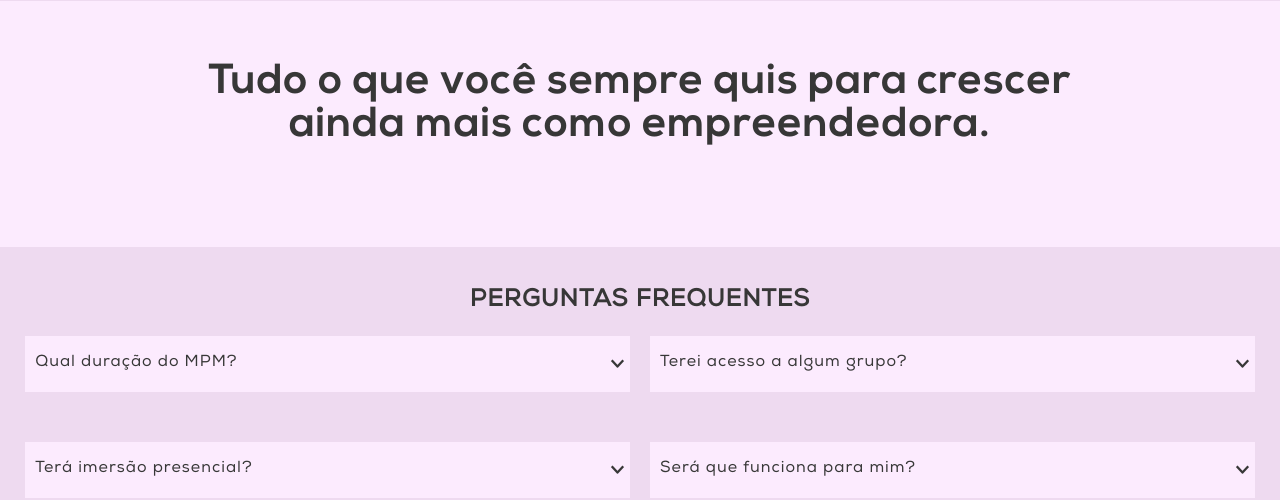
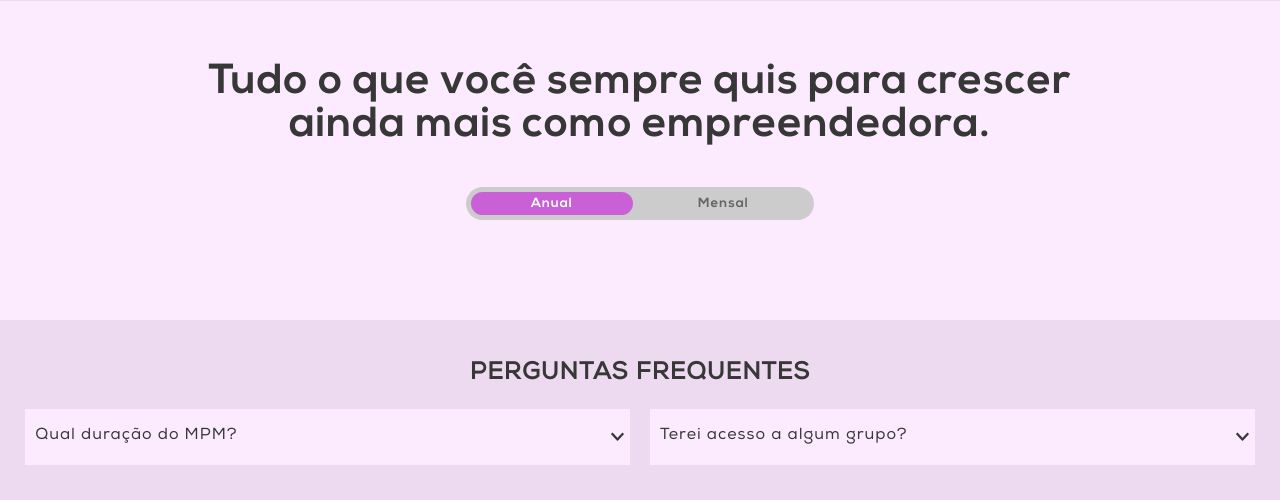
Before and after one commit to Rubens-Rodrigues/Planos-mpm, a Django app: page / in a window 1280 px wide. Shown: the part 2703-3203 px from the top of the page. Run offline with Django 5.2, Linux system fonts and the light colour scheme; data that the repository does not hold is empty.

Commit message:
criação planos anual/mensal

```diff
--- a/static/css/style.css
+++ b/static/css/style.css
@@ -300,6 +300,7 @@ body {
   transform: rotate(180deg);
 }
 
+/* Css planos */
 .planos {
   background-color: #FCEBFE;
   text-align: center;
@@ -313,10 +314,17 @@ body {
 
 .planos-content {
   width: 100%;
+}
+
+.plano-anual, .plano-mensal {
   display: flex;
+  flex-wrap: wrap;
   justify-content: center;
-  flex-wrap: wrap;
   gap: 40px;
+}
+
+.plano-anual {
+  display: flex;
 }
 
 .plano {
@@ -329,12 +337,31 @@ body {
   background-color: #eedaf0;
   border-radius: 20px 20px 8px 8px;
   padding: 80px 10px;
-  border-top: 10px solid #874491;
+  border-top: 10px solid #ca60d6;
   box-shadow: 0 0 10px 0;
 }
 
-.plano1 {
-  border-top: 10px solid #ca60d6;
+.btn-planos-content {
+  background-color: #ccc;
+  padding: 5px;
+  border-radius: 20px;
+}
+
+.btn-planos-content  .btn {
+  background-color: #ccc;
+  border: none;
+  border-radius: 20px;
+  font-family: "NexaBold";
+  letter-spacing: 1px;
+  color: #666;
+  padding: 5px 60px;
+  cursor: pointer;
+  outline: none;
+}
+
+.btn-planos-content  .btn.selected {
+  background-color: #ca60d6;
+  color: #fff;
 }
 
 .plano h2 {
--- a/static/js/script.js
+++ b/static/js/script.js
@@ -17,15 +17,41 @@ document.addEventListener("DOMContentLoaded", function () {
 	});
 });
 
+// script da alternância dos planos anual e mensal
+document.addEventListener('DOMContentLoaded', function () {
+	const btnAnual = document.getElementById('btn-anual');
+	const btnMensal = document.getElementById('btn-mensal');
+	const planoAnualDiv = document.querySelector('.plano-anual');
+	const planoMensalDiv = document.querySelector('.plano-mensal');
+
+	btnAnual.addEventListener('click', function () {
+		btnAnual.classList.add('selected');
+		btnMensal.classList.remove('selected');
+		planoAnualDiv.style.display = 'flex';
+		planoMensalDiv.style.display = 'none';
+	});
+
+	btnMensal.addEventListener('click', function () {
+		btnMensal.classList.add('selected');
+		btnAnual.classList.remove('selected');
+		planoAnualDiv.style.display = 'none';
+		planoMensalDiv.style.display = 'flex';
+	});
+
+	btnAnual.click(); // Por padrão, exibe os planos anuais
+});
+
+
+
+
 
 document.getElementById('id_phone').addEventListener('input', function (e) {
 	var x = e.target.value.replace(/\D/g, '').match(/(\d{0,2})(\d{0,5})(\d{0,4})/);
 	e.target.value = !x[2] ? x[1] : '(' + x[1] + ') ' + x[2] + (x[3] ? '-' + x[3] : '');
 });
 
-
 // Implementação do envio ajax do formulario
-document.getElementById('lead').addEventListener('submit', function(event) {
+document.getElementById('lead').addEventListener('submit', function (event) {
 	// Impedir o envio padrão do formulário
 	event.preventDefault();
 
@@ -39,7 +65,7 @@ document.getElementById('lead').addEventListener('submit', function(event) {
 	xhr.open('POST', '/send_lead', true);
 
 	// Configurar a função de retorno de chamada
-    xhr.onload = function() {
+	xhr.onload = function () {
 		if (xhr.status == 202) {
 			// Sucesso na requisição
 			document.getElementById('submitted').textContent = 'Formulário enviado com sucesso!';
@@ -48,7 +74,7 @@ document.getElementById('lead').addEventListener('submit', function(event) {
 			// Erro na requisição
 			document.getElementById('email').textContent = 'Email já cadastrado, tente um novo email';
 			// document.getElementById('submitted').classList.add('submitted');
-        } else if (xhr.status == 400 ) {
+		} else if (xhr.status == 400) {
 			document.getElementById('phone').textContent = 'Numero de telefone inválido';
 		} else {
 			console.error('Erro ao enviar o formulário. Código do status:', xhr.status);
@@ -58,12 +84,12 @@ document.getElementById('lead').addEventListener('submit', function(event) {
 	};
 
 	// Configurar a função de tratamento de erro
-    xhr.onerror = function() {
+	xhr.onerror = function () {
 		console.error('Erro de rede ao enviar o formulário.');
 		document.getElementById('submitted').textContent = 'Erro de rede ao enviar o formulário. Por favor, verifique sua conexão e tente novamente.';
 	};
 
-    window.onload = function() {
+	window.onload = function () {
 		hideOptionPhoto();
 	};
 
--- a/templates/home.html
+++ b/templates/home.html
@@ -98,7 +98,7 @@
 {% comment %} <section class="depoimentos">
   <h2>DEPOIMENTOS DE MULHERES TRANSFORMADAS.</h2>
   <div>
-    <video controls >
+    <video controls>
       <source src='~/Downloads/video.mp4' type="video/mp4" />
       Seu navegador não suporta a tag de vídeo.
     </video>
@@ -110,10 +110,20 @@
   <h3>Tudo o que você sempre quis para crescer ainda mais como empreendedora.</h3>
   {% for category in categories %}
   <p>{{ category.details }}</p>
+  <h4>PLANOS</h4>
   {% endfor %}
+
+  <div class="btn-planos-content">
+    <button id="btn-anual" class="btn selected" data-period="anual">Anual</button>
+    <button id="btn-mensal" class="btn" data-period="mensal">Mensal</button>
+  </div>
+
   <div class="planos-content">
+
+    <!-- Cards para planos anuais aqui -->
+    <div class="plano-anual">
       {% for product in products %}
-    <div class="plano plano1">
+      <div class="plano">
         <h2>{{ product.name }}</h2>
         {% comment %}TODO: por um javascript para formatrar os valores em reais, pois no DB é salvo como decimal (ex:
         20.00){% endcomment %}
@@ -123,11 +133,35 @@
         <h3>R${{ product.price_recurency }} */{{ product.type_recurency }}</h3>
         <p>{{ product.observation }}</p>
         <ul>{{ product.description|safe }}</ul>
-      <a class="btn comprar-btn" class="comprar-btn" href="{% url 'checkout' product.id %}" class="btn btn-primary">Comprar</a>
+        <a class="btn comprar-btn" class="comprar-btn" href="{% url 'checkout' product.id %}"
+          class="btn btn-primary">Comprar</a>
         {% comment %} <button class="comprar-btn" onclick="{% url 'checkout' product.id %}" data-amount="967"
           data-plan="basico">COMPRAR</button> {% endcomment %}
       </div>
       {% endfor %}
+    </div>
+
+    <!-- Cards para planos mensais aqui -->
+    <div class="plano-mensal">
+      {% for product in products %}
+      <div class="plano">
+        <h2>{{ product.name }}</h2>
+        {% comment %}TODO: por um javascript para formatrar os valores em reais, pois no DB é salvo como decimal (ex:
+        20.00){% endcomment %}
+        <p>
+          De <span id="valor-a-pagar">R${{ product.price_total }}</span> por R${{ product.price_discount }} ou
+        </p>
+        <h3>R${{ product.price_recurency }} */{{ product.type_recurency }}</h3>
+        <p>{{ product.observation }}</p>
+        <ul>{{ product.description|safe }}</ul>
+        <a class="btn comprar-btn" class="comprar-btn" href="{% url 'checkout' product.id %}"
+          class="btn btn-primary">Comprar</a>
+        {% comment %} <button class="comprar-btn" onclick="{% url 'checkout' product.id %}" data-amount="967"
+          data-plan="basico">COMPRAR</button> {% endcomment %}
+      </div>
+      {% endfor %}
+    </div>
+
   </div>
 </section>
 
```
Lines whose indentation alone changed are shown as unchanged.
